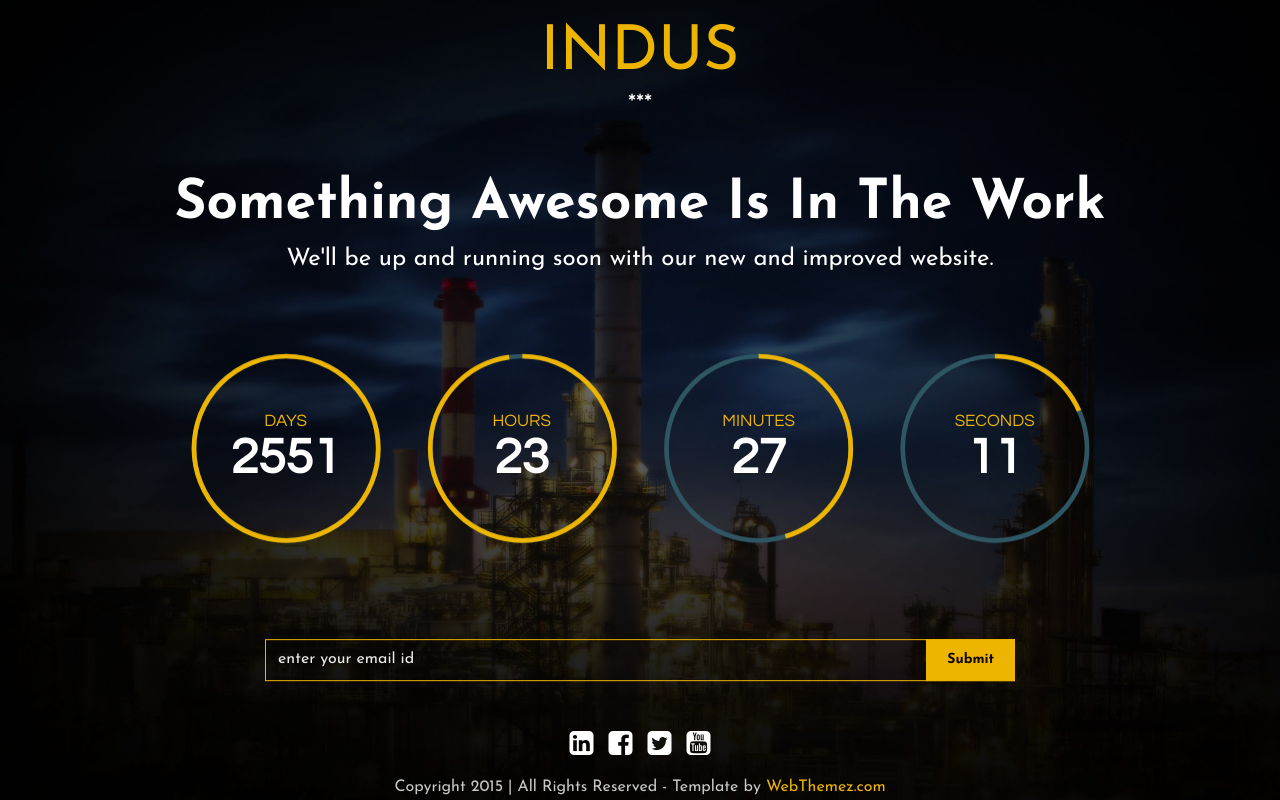
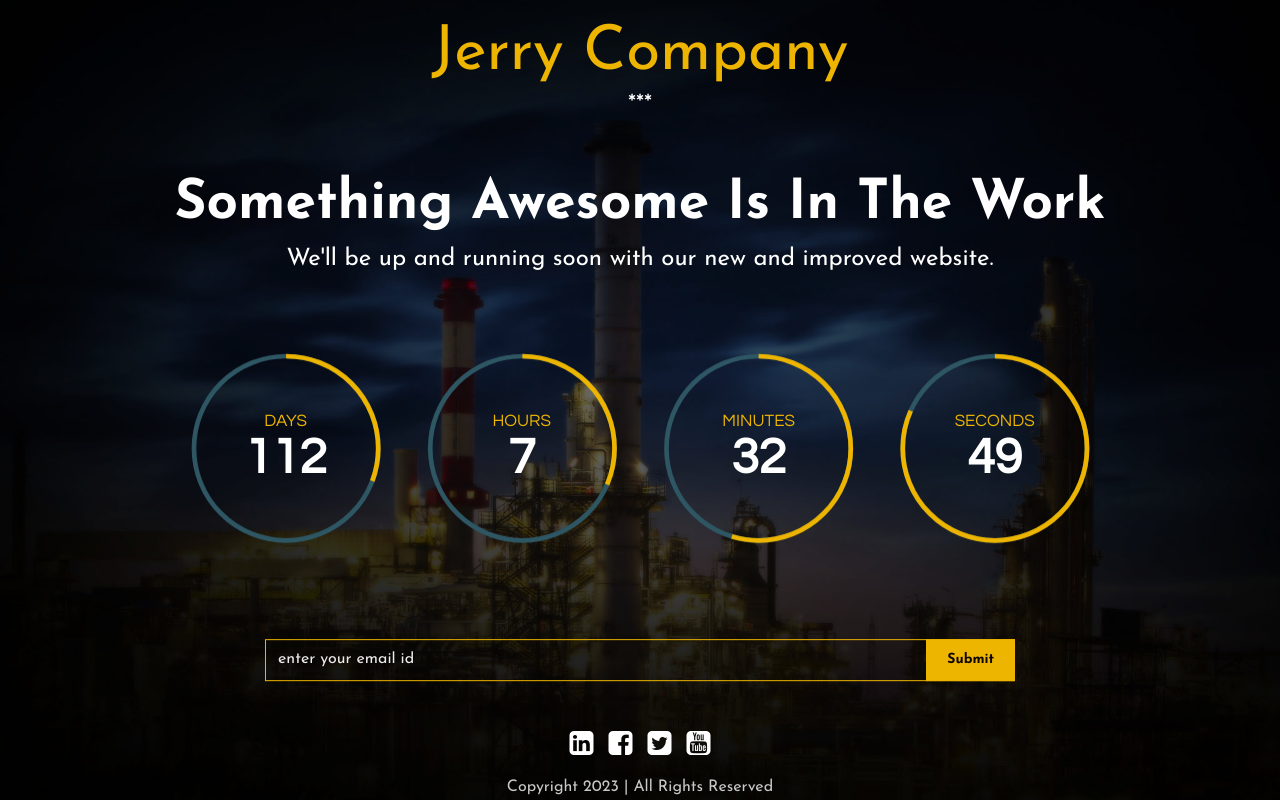
Before and after one commit to ParkerW1234/web2, a plain HTML site: page indus-free-coming-soon-bootstrap-responsive-template/index.html in a window 1280 px wide. Drawn offline with nearby package versions, Linux system fonts and the light colour scheme.

Commit message:
Update index.html

```diff
--- a/indus-free-coming-soon-bootstrap-responsive-template/index.html
+++ b/indus-free-coming-soon-bootstrap-responsive-template/index.html
@@ -2,10 +2,10 @@
 <html>
   <head>
     <meta charset="UTF-8">
-    <title>Indus-free-coming-soon-bootstrap-responsive-template</title>
-    <meta name="description" content="Free Responsive HTML5 CSS3 Coming Soon Template">
-    <meta name="author" content="webthemez">
-    <meta name="authorUrl" content="http://webthemez.Com">
+    <title>Jerry Company</title>
+    <meta name="description" content="Coming Soon">
+    <meta name="author" content="Jerry.Co">
+    <meta name="authorUrl" content="https://jerrycompany.store">
 
     <!-- Mobile Specific Meta -->
     <meta name="viewport" content="width=device-width, initial-scale=1.0">
@@ -42,7 +42,7 @@
 				<div class="row">
 					<div class="blazer clearfix">
 						<div class="col-sm-12">
-						   <h1>INDUS</h1>
+						   <h1>Jerry Company</h1>
 						   <h2>Something Awesome is in the Work</h2>
 						   <h3>We'll be up and running soon with our new and improved website.</h3>
 						</div>
@@ -51,7 +51,7 @@
 							<div class="row">
 							   <div class="col-sm-offset-1 col-sm-10">
 									<div class="timing">
-										<div id="count-down" data-date="2016-12-28 00:00:00">
+										<div id="count-down" data-date="2024-04-14 07:00:00">
 
 										</div>
 									</div>
@@ -80,8 +80,7 @@
 								<li><a href=""><i class="fa fa-youtube-square"></i></a></li>
 							</ul>
                                	<div class="row">
-							<div class="col-sm-12 text-center copyRights"> Copyright 2015 | All Rights Reserved - Template by
-								<a href="http://webThemez.com">WebThemez.com</a>
+							<div class="col-sm-12 text-center copyRights"> Copyright 2023 | All Rights Reserved
 							</div>
 						</div>
 
```
